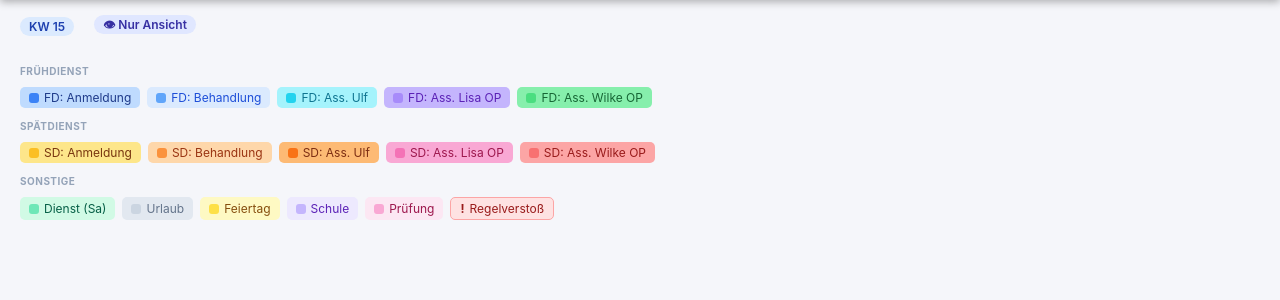
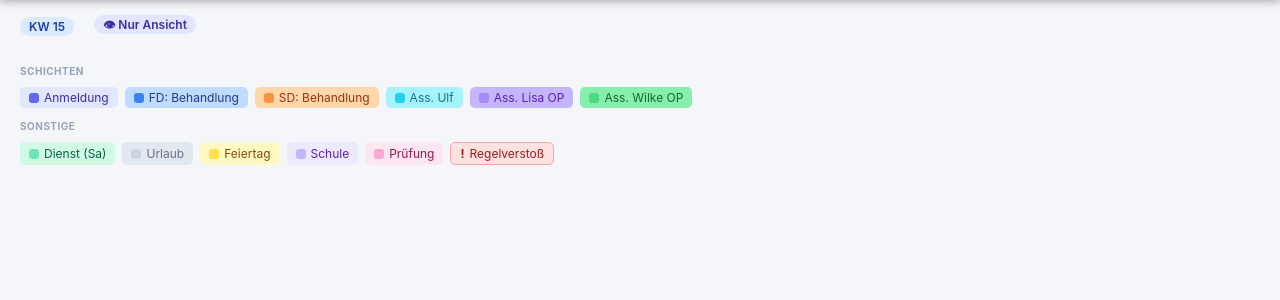
Before and after one commit to soeren1508/dienstplan, a Flask app: page / in a window 1280 px wide. Shown: the part 56-356 px from the top of the page. Run offline with Flask 3, Linux system fonts and the light colour scheme; data that the repository does not hold is empty; parts of the project's set-up code (start-up, migrations or seed data) failed here and were passed over.

Commit message:
Kalender-Fix + Farben auf 6 Gruppen reduziert

```diff
--- a/templates/index.html
+++ b/templates/index.html
@@ -181,18 +181,13 @@
     display: block; font-size: 10px; font-weight: 700; color: rgba(0,0,0,0.38); margin-top: 1px;
   }
 
-  /* ── FD-Schichten (kühle Töne) ── */
-  .c-fd-anm    { background: #bfdbfe; color: #1e3a8a; } /* Blau       – FD: Anmeldung      */
-  .c-fd-beh    { background: #dbeafe; color: #1d4ed8; } /* Hellblau   – FD: Behandlung     */
-  .c-fd-ulf    { background: #a5f3fc; color: #0e7490; } /* Cyan       – FD: Assistenz Ulf  */
-  .c-fd-lisa   { background: #c4b5fd; color: #5b21b6; } /* Lila       – FD: Assistenz Lisa */
-  .c-fd-wilke  { background: #86efac; color: #166534; } /* Mint       – FD: Assistenz Wilke*/
-  /* ── SD-Schichten (warme Töne) ── */
-  .c-sd-anm    { background: #fde68a; color: #78350f; } /* Gelb       – SD: Anmeldung      */
-  .c-sd-beh    { background: #fed7aa; color: #9a3412; } /* Orange     – SD: Behandlung     */
-  .c-sd-ulf    { background: #fdba74; color: #7c2d12; } /* Dunklorange– SD: Assistenz Ulf  */
-  .c-sd-lisa   { background: #f9a8d4; color: #9d174d; } /* Pink       – SD: Assistenz Lisa */
-  .c-sd-wilke  { background: #fca5a5; color: #991b1b; } /* Koralle    – SD: Assistenz Wilke*/
+  /* ── Schicht-Farben (6 Gruppen, FD+SD jeweils gleich) ── */
+  .c-anmeldung      { background: #e0e7ff; color: #3730a3; } /* Indigo   – Anmeldung (FD+SD)      */
+  .c-fd-beh         { background: #bfdbfe; color: #1e3a8a; } /* Blau     – FD: Behandlung         */
+  .c-sd-beh         { background: #fed7aa; color: #9a3412; } /* Orange   – SD: Behandlung         */
+  .c-assistenz-ulf  { background: #a5f3fc; color: #0e7490; } /* Cyan     – Assistenz Ulf (FD+SD)  */
+  .c-assistenz-lisa { background: #c4b5fd; color: #5b21b6; } /* Lila     – Assistenz Lisa (FD+SD) */
+  .c-assistenz-wilke{ background: #86efac; color: #166534; } /* Mint     – Assistenz Wilke (FD+SD)*/
   /* ── Sonstige ── */
   .c-urlaub    { background: #e2e8f0; color: #64748b; }
   .c-krank     { background: #fee2e2; color: #991b1b; }
@@ -360,10 +355,12 @@
   .cal-kw-cell {
     font-size: 10px; font-weight: 700; color: #e2e8f0;
     text-align: left; padding: 5px 4px; vertical-align: middle; width: 28px;
+    background: white;
   }
   .cal-day-cell {
     font-size: 13px; color: #1e293b; text-align: center;
     padding: 4px 1px; vertical-align: middle; border-radius: 6px;
+    background: white;
   }
   .cal-day-cell.cal-other-month { color: #cbd5e1; }
   .cal-day-cell.cal-sunday      { color: #94a3b8; }
@@ -733,18 +730,13 @@
   </div>
 
   <div class="legend">
-    <div style="width:100%;font-size:10px;font-weight:700;color:#94a3b8;text-transform:uppercase;letter-spacing:.5px;margin-bottom:3px">Frühdienst</div>
-    <div class="legend-item" style="background:#bfdbfe;color:#1e3a8a"><div class="legend-dot" style="background:#3b82f6"></div>FD: Anmeldung</div>
-    <div class="legend-item" style="background:#dbeafe;color:#1d4ed8"><div class="legend-dot" style="background:#60a5fa"></div>FD: Behandlung</div>
-    <div class="legend-item" style="background:#a5f3fc;color:#0e7490"><div class="legend-dot" style="background:#22d3ee"></div>FD: Ass. Ulf</div>
-    <div class="legend-item" style="background:#c4b5fd;color:#5b21b6"><div class="legend-dot" style="background:#a78bfa"></div>FD: Ass. Lisa OP</div>
-    <div class="legend-item" style="background:#86efac;color:#166534"><div class="legend-dot" style="background:#4ade80"></div>FD: Ass. Wilke OP</div>
-    <div style="width:100%;font-size:10px;font-weight:700;color:#94a3b8;text-transform:uppercase;letter-spacing:.5px;margin:5px 0 3px">Spätdienst</div>
-    <div class="legend-item" style="background:#fde68a;color:#78350f"><div class="legend-dot" style="background:#fbbf24"></div>SD: Anmeldung</div>
+    <div style="width:100%;font-size:10px;font-weight:700;color:#94a3b8;text-transform:uppercase;letter-spacing:.5px;margin-bottom:3px">Schichten</div>
+    <div class="legend-item" style="background:#e0e7ff;color:#3730a3"><div class="legend-dot" style="background:#6366f1"></div>Anmeldung</div>
+    <div class="legend-item" style="background:#bfdbfe;color:#1e3a8a"><div class="legend-dot" style="background:#3b82f6"></div>FD: Behandlung</div>
     <div class="legend-item" style="background:#fed7aa;color:#9a3412"><div class="legend-dot" style="background:#fb923c"></div>SD: Behandlung</div>
-    <div class="legend-item" style="background:#fdba74;color:#7c2d12"><div class="legend-dot" style="background:#f97316"></div>SD: Ass. Ulf</div>
-    <div class="legend-item" style="background:#f9a8d4;color:#9d174d"><div class="legend-dot" style="background:#f472b6"></div>SD: Ass. Lisa OP</div>
-    <div class="legend-item" style="background:#fca5a5;color:#991b1b"><div class="legend-dot" style="background:#f87171"></div>SD: Ass. Wilke OP</div>
+    <div class="legend-item" style="background:#a5f3fc;color:#0e7490"><div class="legend-dot" style="background:#22d3ee"></div>Ass. Ulf</div>
+    <div class="legend-item" style="background:#c4b5fd;color:#5b21b6"><div class="legend-dot" style="background:#a78bfa"></div>Ass. Lisa OP</div>
+    <div class="legend-item" style="background:#86efac;color:#166534"><div class="legend-dot" style="background:#4ade80"></div>Ass. Wilke OP</div>
     <div style="width:100%;font-size:10px;font-weight:700;color:#94a3b8;text-transform:uppercase;letter-spacing:.5px;margin:5px 0 3px">Sonstige</div>
     <div class="legend-item" style="background:#d1fae5;color:#065f46"><div class="legend-dot" style="background:#6ee7b7"></div>Dienst (Sa)</div>
     <div class="legend-item" style="background:#e2e8f0;color:#64748b"><div class="legend-dot" style="background:#cbd5e1"></div>Urlaub</div>
@@ -921,37 +913,29 @@ function cellClass(val) {
   if (!val || val === "–") return "c-empty";
   const v = String(val);
 
-  // FD-Schichten (Reihenfolge: spezifischste zuerst)
-  if (v.includes("FD") && v.includes("Anmeldung"))           return "c-fd-anm";
-  if (v.includes("FD") && v.includes("Assistenz Ulf"))       return "c-fd-ulf";
-  if (v.includes("FD") && v.includes("Assistenz Lisa"))      return "c-fd-lisa";
-  if (v.includes("FD") && v.includes("Assistenz Wilke"))     return "c-fd-wilke";
-  if (v.includes("FD") && v.includes("Assistenz"))           return "c-fd-ulf"; // Fallback Assistenz
-  if (v.includes("FD") && v.includes("Behandlung"))          return "c-fd-beh";
-  if (v.startsWith("FD"))                                     return "c-fd-beh"; // Generischer FD
-
-  // SD-Schichten
-  if (v.includes("SD") && v.includes("Anmeldung"))           return "c-sd-anm";
-  if (v.includes("SD") && v.includes("Assistenz Ulf"))       return "c-sd-ulf";
-  if (v.includes("SD") && v.includes("Assistenz Lisa"))      return "c-sd-lisa";
-  if (v.includes("SD") && v.includes("Assistenz Wilke"))     return "c-sd-wilke";
-  if (v.includes("SD") && v.includes("Assistenz"))           return "c-sd-ulf"; // Fallback Assistenz
-  if (v.includes("SD") && v.includes("Behandlung"))          return "c-sd-beh";
-  if (v.startsWith("SD"))                                     return "c-sd-beh"; // Generischer SD
+  // Rollenbasierte Farben (FD und SD gleich je Rolle)
+  if (v.includes("Anmeldung"))            return "c-anmeldung";
+  if (v.includes("Assistenz Ulf"))        return "c-assistenz-ulf";
+  if (v.includes("Assistenz Lisa"))       return "c-assistenz-lisa";
+  if (v.includes("Assistenz Wilke"))      return "c-assistenz-wilke";
+  if (v.includes("Assistenz"))            return "c-assistenz-ulf"; // Fallback
+
+  // FD / SD Behandlung (einzige Unterscheidung nach Schicht)
+  if (v.startsWith("FD"))                 return "c-fd-beh";
+  if (v.startsWith("SD"))                 return "c-sd-beh";
 
   // Sonstige
-  if (v === "Urlaub")                                         return "c-urlaub";
-  if (v === "Krank")                                          return "c-krank";
-  if (v === "Feiertag")                                       return "c-feiertag";
-  if (v === "SCHULE")                                         return "c-schule";
-  if (v === "Dienst")                                         return "c-dienst";
-  if (v.includes("Notdienst"))                                return "c-notdienst";
-  if (v.includes("Abschlussprüfung"))                         return "c-pruefung";
-  if (v.includes("Frei"))                                     return "c-frei";
-  if (v.includes("OP") || v.includes("Assistenz") ||
-      v.includes("09:00") || v.includes("FD (") ||
-      v.includes("SD (")  || v.includes("09–12") ||
-      v.includes("ECVO")  || v.includes("Bestellungen"))      return "c-op";
+  if (v === "Urlaub")                     return "c-urlaub";
+  if (v === "Krank")                      return "c-krank";
+  if (v === "Feiertag")                   return "c-feiertag";
+  if (v === "SCHULE")                     return "c-schule";
+  if (v === "Dienst")                     return "c-dienst";
+  if (v.includes("Notdienst"))            return "c-notdienst";
+  if (v.includes("Abschlussprüfung"))     return "c-pruefung";
+  if (v.includes("Frei"))                 return "c-frei";
+  if (v.includes("OP") || v.includes("09:00") ||
+      v.includes("09–12") || v.includes("ECVO") ||
+      v.includes("Bestellungen"))         return "c-op";
   return "c-empty";
 }
 
```
